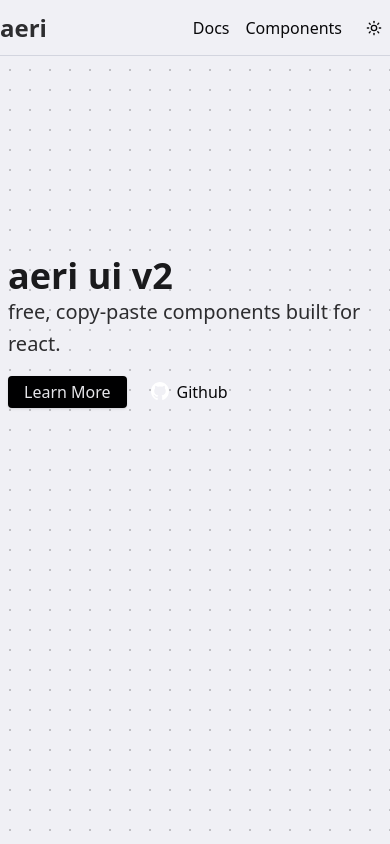
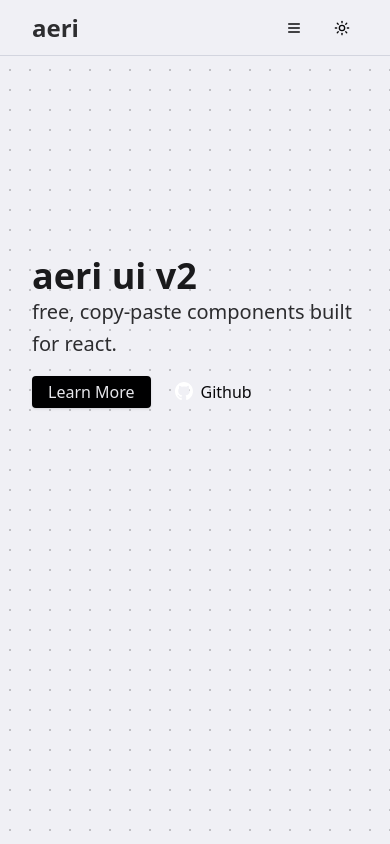
Before and after one commit to domody/aeriuiv2, a Next.js app: page / in a window 390 px wide. Built offline with nearby package versions, Linux system fonts and the light colour scheme.

Commit message:
Initial mobile view fixes

```diff
--- a/src/app/(pages)/docs/layout.tsx
+++ b/src/app/(pages)/docs/layout.tsx
@@ -9,13 +9,13 @@ export default function DocsLayout({
   return (
     <main className="flex min-h-screen flex-col">
       <div className="container mx-auto flex min-h-[calc(100vh)] pt-14">
-        <div className="relative w-48 shrink-0">
+        <div className="relative hidden w-48 shrink-0 sm:block">
           <Sidebar />
         </div>
         <div className="flex min-h-full w-full max-w-full shrink flex-col overflow-hidden px-8 py-8">
           {children}
         </div>
-        <div className="relative h-full w-48 shrink-0">
+        <div className="relative hidden h-full w-48 shrink-0 lg:block">
           <OnPage />
         </div>
       </div>
--- a/src/app/(pages)/page.tsx
+++ b/src/app/(pages)/page.tsx
@@ -12,7 +12,7 @@ export default function Home() {
       <div className="absolute top-0 left-0 -z-10 h-screen w-screen">
         <div className="bg-dots h-full w-full" />
       </div>
-      <div className="container mx-auto flex h-full min-h-screen flex-col items-start justify-start px-2 pt-64">
+      <div className="container mx-auto flex h-full min-h-screen flex-col items-start justify-start px-8 sm:px-4 pt-64">
         <h1>aeri ui v2</h1>
         <h3>free, copy-paste components built for react.</h3>
         <div className="mt-4 flex gap-2">
--- a/src/app/components/docs/navigation/Navbar.tsx
+++ b/src/app/components/docs/navigation/Navbar.tsx
@@ -3,7 +3,7 @@
 import Link from "next/link";
 
 const links = [
-  { title: "Docs", link: "/docs/installation" },
+  { title: "Docs", link: "/docs/getting-started/introduction" },
   { title: "Components", link: "/docs/components/accordion" },
 ];
 import {
@@ -16,9 +16,10 @@ import {
   SelectorContent,
   SelectorContentItem,
   SelectorTrigger,
+  Button,
 } from "aeriui/index";
 
-import { Sun, Moon, Monitor } from "lucide-react";
+import { Sun, Moon, Monitor, Menu } from "lucide-react";
 
 const applyToRoot = (className: string) => {
   const current = Array.from(document.documentElement.classList);
@@ -36,7 +37,7 @@ const applyToRoot = (className: string) => {
 export function Navbar() {
   return (
     <div className="bg-background border-border fixed top-0 left-0 z-99 h-14 w-full border-b">
-      <div className="container mx-auto flex h-14 items-center justify-between">
+      <div className="container mx-auto flex h-14 items-center justify-between px-8 sm:px-4">
         <div className="flex space-x-8">
           <h2>
             <Link href={`/`}>aeri</Link>
@@ -50,9 +51,12 @@ export function Navbar() {
           </Selector>
         </div>
         <div className="flex items-center justify-end space-x-4">
+          <Button variant={"ghost"} size={"icon"} className="sm:hidden">
+            <Menu />
+          </Button>
           {links.map((link, index) => {
             return (
-              <Link key={index} href={link.link}>
+              <Link className="hidden sm:block" key={index} href={link.link}>
                 <p className={`!opacity-100 transition-all`}>{link.title}</p>
               </Link>
             );
--- a/src/app/components/docs/navigation/Sidebar.tsx
+++ b/src/app/components/docs/navigation/Sidebar.tsx
@@ -26,7 +26,7 @@ export async function Sidebar({ className }: { className?: string }) {
   return (
     <div
       className={cn(
-        "border-border bg-background fixed top-14 z-50 flex min-h-screen w-48 shrink-0 flex-col border-r pt-8 pr-2",
+        "border-border bg-background fixed top-14 z-50 hidden min-h-screen w-48 shrink-0 flex-col border-r pt-8 pr-2 pl-4 sm:flex",
         className,
       )}
     >
```
